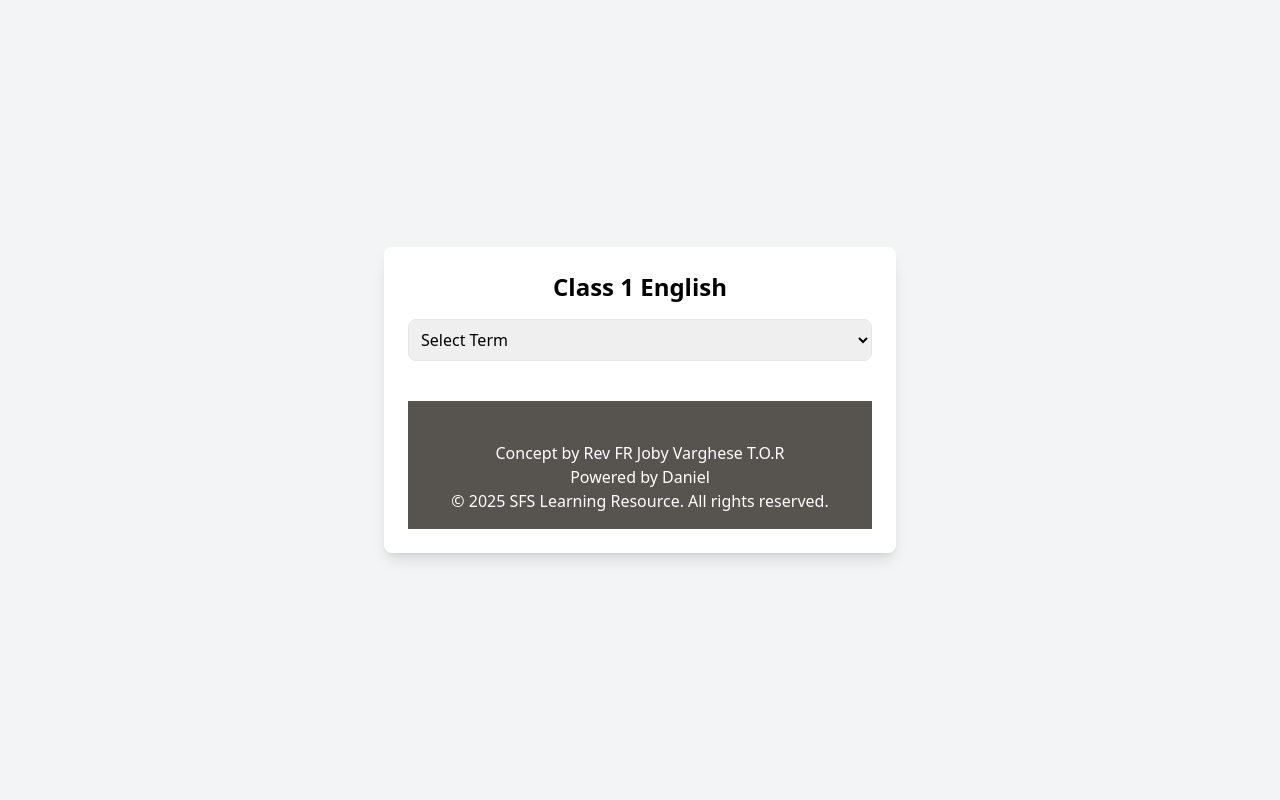
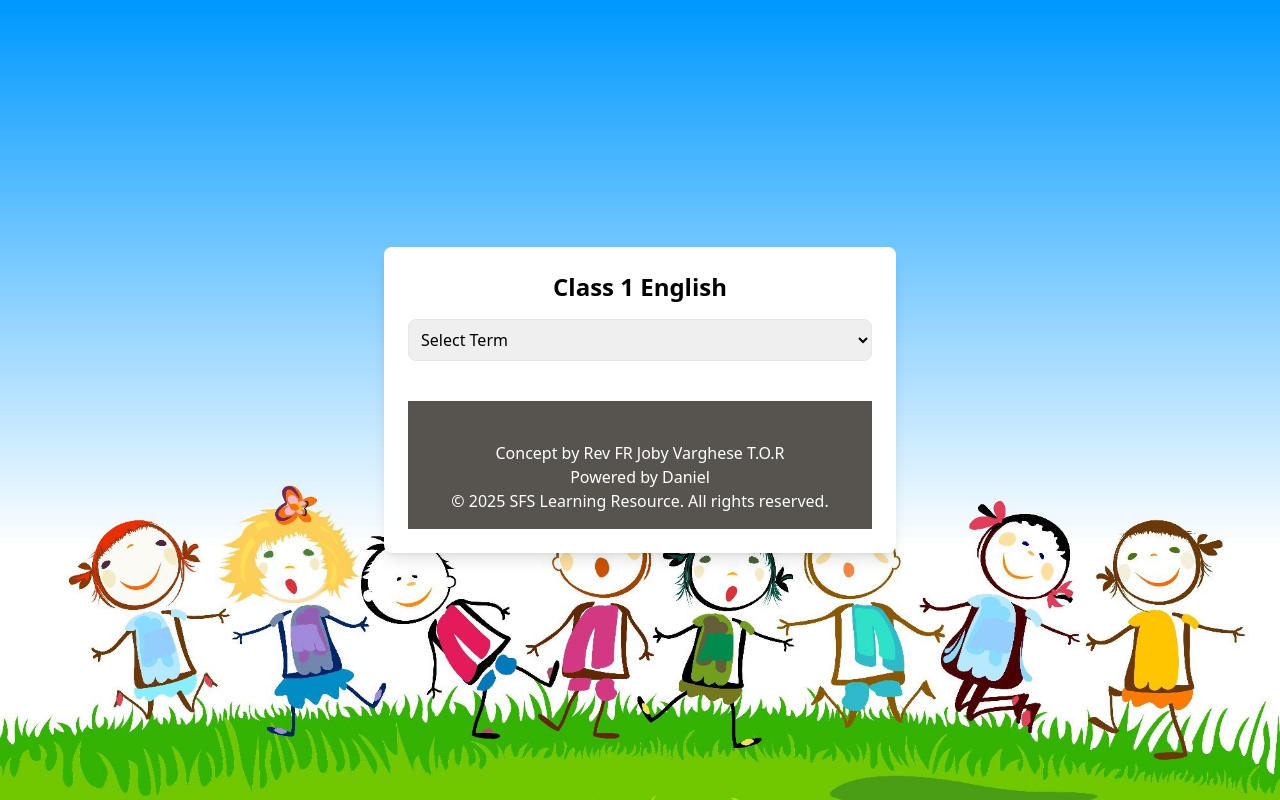
Before and after one commit to sfsvoff/Class-One-Eng, a plain HTML site: page index.html in a window 1280 px wide. Drawn offline with nearby package versions, Linux system fonts and the light colour scheme.

Commit message:
bg Update index.html

```diff
--- a/index.html
+++ b/index.html
@@ -4,6 +4,14 @@
     <meta charset="UTF-8">
     <meta name="viewport" content="width=device-width, initial-scale=1.0">
     <title>SFS Learning Resource</title>
+    <style>
+        body {
+          background-image: url("bg/bg.jpg");
+          background-repeat: no-repeat;
+          background-size: cover;
+        }
+
+        </style>
     <script src="https://cdn.tailwindcss.com"></script>
 </head>
 <body class="bg-gray-100 flex items-center justify-center min-h-screen">
```
